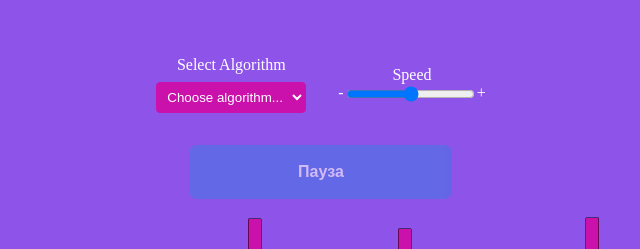
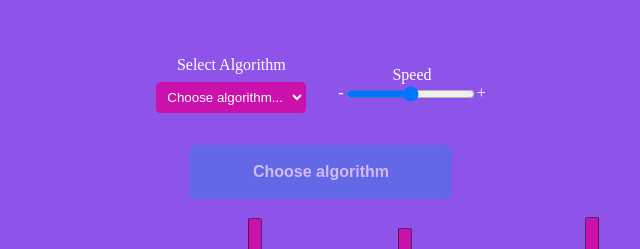
Before and after one commit to hunzah/sort-vizualizer, a plain HTML site: page index.html in a window 1280 px wide. Shown: the top 249 px of the page, 319-959 px from the left. Drawn offline with Linux system fonts and the light colour scheme.

Commit message:
update visualizer

```diff
--- a/index.html
+++ b/index.html
@@ -29,7 +29,7 @@
           </div>
         </div>
       </div>
-      <button id="pauseResume">Пауза</button>
+      <button id="pauseResume">Choose algorithm</button>
     </div>
     <canvas></canvas>
     <script src="./src/sort-functions/bubble-sort.js"></script>
--- a/script.js
+++ b/script.js
@@ -67,13 +67,12 @@ const draw = () => {
     });
 }
 
-
 // Инициализация обработчиков событий
 const init = async () => {
     select.addEventListener("change", async (e) => {
         select.disabled = true;
         pauseResumeButton.disabled = false;
-
+        pauseResumeButton.innerText = "Pause";
         switch (e.target.value) {
             case "Bubble Sort":
                 await bubbleSort(arr);
```
